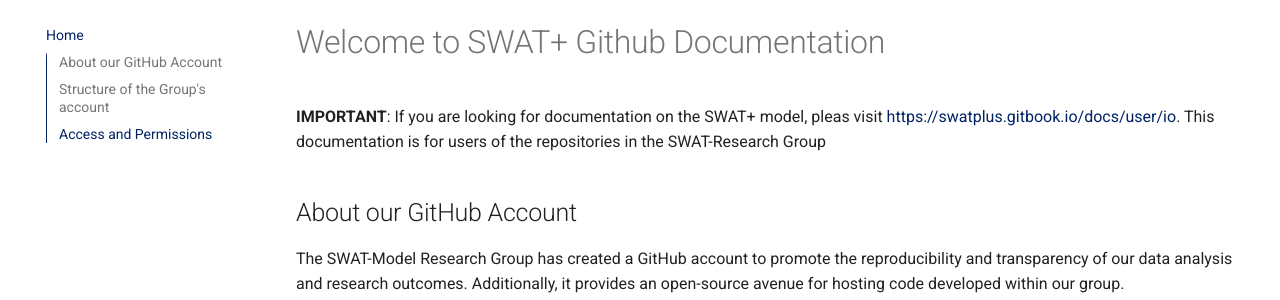
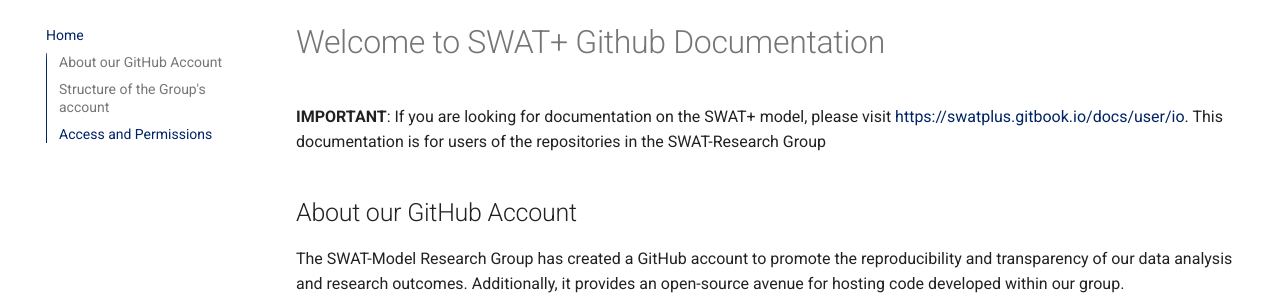
Before and after one commit to swat-model/swat-model.github.io, an MkDocs documentation site: the page built from docs/index.md, in a window 1280 px wide. Shown: the part 124-424 px from the top of the page. Built offline with MkDocs 1.6.1 and Material for MkDocs 9.7.7, drawn with Linux system fonts in a browser that asks for light colours.

Commit message:
correct typos

```diff
--- a/docs/index.md
+++ b/docs/index.md
@@ -5,7 +5,7 @@
 # Welcome to SWAT+ Github Documentation
 
 **IMPORTANT**:
-If you are looking for documentation on the SWAT+ model, pleas visit [https://swatplus.gitbook.io/docs/user/io](https://swatplus.gitbook.io/docs/user/io). This documentation is for users of the repositories in the SWAT-Research Group
+If you are looking for documentation on the SWAT+ model, please visit [https://swatplus.gitbook.io/docs/user/io](https://swatplus.gitbook.io/docs/user/io). This documentation is for users of the repositories in the SWAT-Research Group
 
 ## About our GitHub Account
 
```
Also changed, not shown: docs/collaborating.md (+1 -1 lines).
